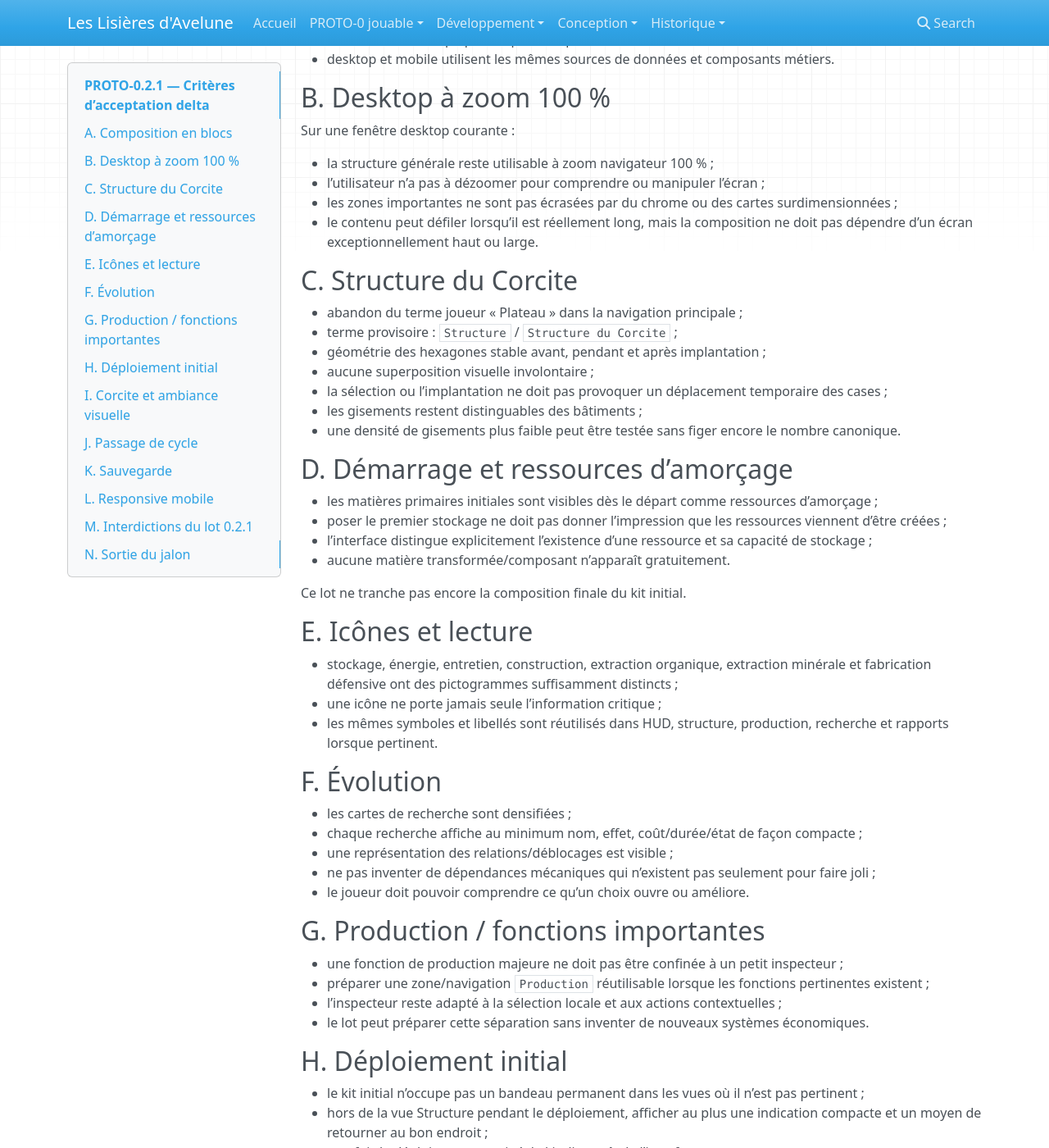
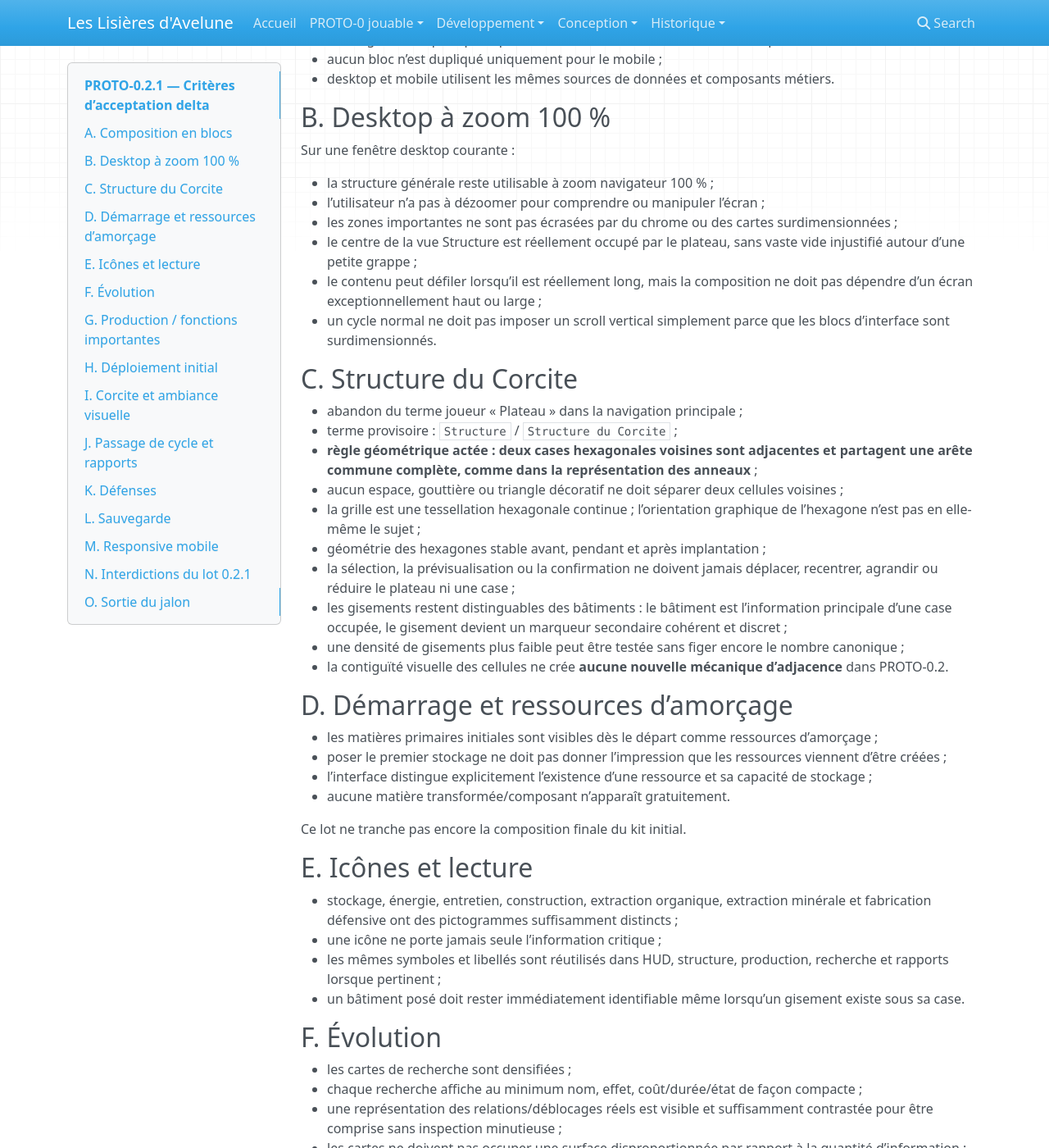
Before and after one commit to Abeliome-Officiel/les-lisieres-avelune, an MkDocs documentation site: the page built from docs/development/proto0.2/09_P02_1_ACCEPTANCE_DELTA.md, in a window 1280 px wide and 1400 px high, scrolled down 371 px. Shown: the whole window at 82% size. Built offline with MkDocs 1.6.1, drawn with Linux system fonts in a browser that asks for light colours; nearby versions of some CDN libraries; some of the changed text lies outside the part shown.

Commit message:
PROTO-0.2.1: figer la geometrie hexagonale et les retours UX

```diff
--- a/docs/development/proto0.2/09_P02_1_ACCEPTANCE_DELTA.md
+++ b/docs/development/proto0.2/09_P02_1_ACCEPTANCE_DELTA.md
@@ -2,7 +2,7 @@
 
 Statut : **actif pour le prochain lot**.
 
-Ce document complète `04_ACCEPTANCE.md`. Il ne valide pas encore les nouveaux arbitrages mécaniques de PROTO-0.2.2 ; il cible la structure UX issue de la revue humaine de `proto-0.2.0-tech`.
+Ce document complète `04_ACCEPTANCE.md`. Il ne valide pas encore les nouveaux arbitrages mécaniques de PROTO-0.2.2 ; il cible la structure UX issue de la revue humaine de `proto-0.2.0-tech` et des captures du 8 août 2026.
 
 ## A. Composition en blocs
 
@@ -19,17 +19,22 @@ Sur une fenêtre desktop courante :
 - la structure générale reste utilisable à zoom navigateur 100 % ;
 - l’utilisateur n’a pas à dézoomer pour comprendre ou manipuler l’écran ;
 - les zones importantes ne sont pas écrasées par du chrome ou des cartes surdimensionnées ;
-- le contenu peut défiler lorsqu’il est réellement long, mais la composition ne doit pas dépendre d’un écran exceptionnellement haut ou large.
+- le centre de la vue Structure est réellement occupé par le plateau, sans vaste vide injustifié autour d’une petite grappe ;
+- le contenu peut défiler lorsqu’il est réellement long, mais la composition ne doit pas dépendre d’un écran exceptionnellement haut ou large ;
+- un cycle normal ne doit pas imposer un scroll vertical simplement parce que les blocs d’interface sont surdimensionnés.
 
 ## C. Structure du Corcite
 
 - abandon du terme joueur « Plateau » dans la navigation principale ;
 - terme provisoire : `Structure` / `Structure du Corcite` ;
+- **règle géométrique actée : deux cases hexagonales voisines sont adjacentes et partagent une arête commune complète, comme dans la représentation des anneaux** ;
+- aucun espace, gouttière ou triangle décoratif ne doit séparer deux cellules voisines ;
+- la grille est une tessellation hexagonale continue ; l’orientation graphique de l’hexagone n’est pas en elle-même le sujet ;
 - géométrie des hexagones stable avant, pendant et après implantation ;
-- aucune superposition visuelle involontaire ;
-- la sélection ou l’implantation ne doit pas provoquer un déplacement temporaire des cases ;
-- les gisements restent distinguables des bâtiments ;
-- une densité de gisements plus faible peut être testée sans figer encore le nombre canonique.
+- la sélection, la prévisualisation ou la confirmation ne doivent jamais déplacer, recentrer, agrandir ou réduire le plateau ni une case ;
+- les gisements restent distinguables des bâtiments : le bâtiment est l’information principale d’une case occupée, le gisement devient un marqueur secondaire cohérent et discret ;
+- une densité de gisements plus faible peut être testée sans figer encore le nombre canonique ;
+- la contiguïté visuelle des cellules ne crée **aucune nouvelle mécanique d’adjacence** dans PROTO-0.2.
 
 ## D. Démarrage et ressources d’amorçage
 
@@ -44,27 +49,33 @@ Ce lot ne tranche pas encore la composition finale du kit initial.
 
 - stockage, énergie, entretien, construction, extraction organique, extraction minérale et fabrication défensive ont des pictogrammes suffisamment distincts ;
 - une icône ne porte jamais seule l’information critique ;
-- les mêmes symboles et libellés sont réutilisés dans HUD, structure, production, recherche et rapports lorsque pertinent.
+- les mêmes symboles et libellés sont réutilisés dans HUD, structure, production, recherche et rapports lorsque pertinent ;
+- un bâtiment posé doit rester immédiatement identifiable même lorsqu’un gisement existe sous sa case.
 
 ## F. Évolution
 
 - les cartes de recherche sont densifiées ;
 - chaque recherche affiche au minimum nom, effet, coût/durée/état de façon compacte ;
-- une représentation des relations/déblocages est visible ;
+- une représentation des relations/déblocages réels est visible et suffisamment contrastée pour être comprise sans inspection minutieuse ;
+- les cartes ne doivent pas occuper une surface disproportionnée par rapport à la quantité d’information ;
 - ne pas inventer de dépendances mécaniques qui n’existent pas seulement pour faire joli ;
-- le joueur doit pouvoir comprendre ce qu’un choix ouvre ou améliore.
+- le joueur doit pouvoir comprendre ce qu’un choix ouvre ou améliore ;
+- la limite reste de quatre niveaux répétables **au total partagé**, pas quatre par branche.
 
 ## G. Production / fonctions importantes
 
 - une fonction de production majeure ne doit pas être confinée à un petit inspecteur ;
 - préparer une zone/navigation `Production` réutilisable lorsque les fonctions pertinentes existent ;
 - l’inspecteur reste adapté à la sélection locale et aux actions contextuelles ;
-- le lot peut préparer cette séparation sans inventer de nouveaux systèmes économiques.
+- le lot peut préparer cette séparation sans inventer de nouveaux systèmes économiques ;
+- l’Atelier de construction doit rendre clairement visible qu’il peut fabriquer de nouveaux extracteurs conformément aux recettes déjà présentes dans le moteur ;
+- employer un vocabulaire mécanique immédiatement compréhensible : par exemple `Fabriquer 1 composant` plutôt que `Façonner 1 composant` dans l’action joueur.
 
 ## H. Déploiement initial
 
 - le kit initial n’occupe pas un bandeau permanent dans les vues où il n’est pas pertinent ;
 - hors de la vue Structure pendant le déploiement, afficher au plus une indication compacte et un moyen de retourner au bon endroit ;
+- dans Structure, le bandeau du kit se réduit naturellement à mesure que les éléments sont implantés ;
 - une fois le déploiement terminé, le kit disparaît de l’interface courante.
 
 ## I. Corcite et ambiance visuelle
@@ -72,24 +83,35 @@ Ce lot ne tranche pas encore la composition finale du kit initial.
 - la représentation du Corcite ne doit plus ressembler principalement à une planète, un atome ou un héros ;
 - privilégier une forme abstraite, asymétrique, biomorphique, organique/minérale et non anthropomorphe ;
 - conserver l’identité prune/violet/lavande/opaline ;
-- augmenter la sensation de matière et de profondeur sans sacrifier la lisibilité.
+- augmenter la sensation de matière et de profondeur sans sacrifier la lisibilité ;
+- Gen3 reste une référence de **composition**, pas une maquette à recopier ni une autorisation à reprendre ses éléments non canoniques.
 
-## J. Passage de cycle
+## J. Passage de cycle et rapports
 
-- une fin de cycle produit un feedback perceptible ;
+- une fin de cycle produit un feedback nettement perceptible ;
 - le joueur sait clairement qu’il est passé au cycle suivant ;
-- un résumé des opérations résolues est disponible ;
+- un résumé des opérations résolues est présenté dans une surcouche/panneau dédié plutôt que seulement dans un petit bandeau de bas de page ;
+- le résumé présente les variations utiles de ressources/objets et les recherches terminées ;
+- lorsqu’une onde est résolue, le rapport distingue au minimum Puissance initiale, réductions successives pertinentes, Puissance résiduelle et Intégrité avant/après ;
+- le rapport joueur reste distinct des logs techniques et des Échos récents ;
 - toute animation est courte, skippable/non bloquante et compatible `prefers-reduced-motion` ;
 - ne pas introduire un faux temps réel mécanique.
 
-## K. Sauvegarde
+## K. Défenses
+
+- la vue Défenses doit représenter sans ambiguïté un chemin ordonné `Fracture → position 1 → … → position 8 → Corcite` ;
+- les positions ne doivent pas apparaître comme huit zones indépendantes sans relation graphique ;
+- l’ordre mécanique de résolution et la direction de la Puissance doivent être visibles sans lire un paragraphe ;
+- ne pas créer de nouvelle famille de tour pour améliorer ce rendu.
+
+## L. Sauvegarde
 
 - autosauvegarde conservée ;
 - état de sauvegarde explicite ;
 - possibilité d’une action manuelle si cela améliore la confiance du joueur ;
 - pas de gros bouton dominant si l’autosauvegarde rend l’action manuelle secondaire.
 
-## L. Responsive mobile
+## M. Responsive mobile
 
 À largeur mobile représentative :
 
@@ -99,31 +121,35 @@ Ce lot ne tranche pas encore la composition finale du kit initial.
 - aucun drag obligatoire ;
 - panneaux contextuels utilisables en drawer/bottom-sheet ou bloc vertical ;
 - cibles tactiles suffisamment grandes ;
-- pas de perte de fonction essentielle par rapport à desktop.
+- pas de perte de fonction essentielle par rapport à desktop ;
+- la géométrie hexagonale reste contiguë et stable après redimensionnement.
 
-## M. Interdictions du lot 0.2.1
+## N. Interdictions du lot 0.2.1
 
 Ne pas profiter de cette passe UX pour :
 
 - créer de nouvelles familles de tours ;
 - réintroduire réseaux/ports/câbles ;
 - ajouter une nouvelle ressource ;
+- ajouter une mécanique d’adjacence aux cellules parce qu’elles sont désormais jointives visuellement ;
 - fixer arbitrairement le nombre final de vagues/cycles ;
 - réécrire l’équilibrage complet avant PROTO-0.2.2 ;
 - construire une design system générique ou un moteur de layout abstrait ;
 - modifier la condition de victoire sans décision explicite.
 
-## N. Sortie du jalon
+## O. Sortie du jalon
 
 PROTO-0.2.1 peut être considéré suffisamment cohérent pour push/tag lorsque :
 
 - check/tests/build sont verts ;
 - structure desktop contrôlée humainement à 100 % de zoom ;
 - responsive mobile contrôlé humainement ;
-- géométrie hexagonale stable ;
+- les hexagones voisins partagent visuellement leur arête sans interstice et le plateau ne bouge pas lors de l’implantation ;
 - ressources d’amorçage compréhensibles ;
 - blocs fonctionnels réutilisés desktop/mobile ;
 - progression/recherche plus lisible ;
+- chemin défensif séquentiel évident ;
+- rapport de cycle clairement perceptible ;
 - retour utilisateur documenté ;
 - aucune régression mécanique P02 introduite.
 
```
